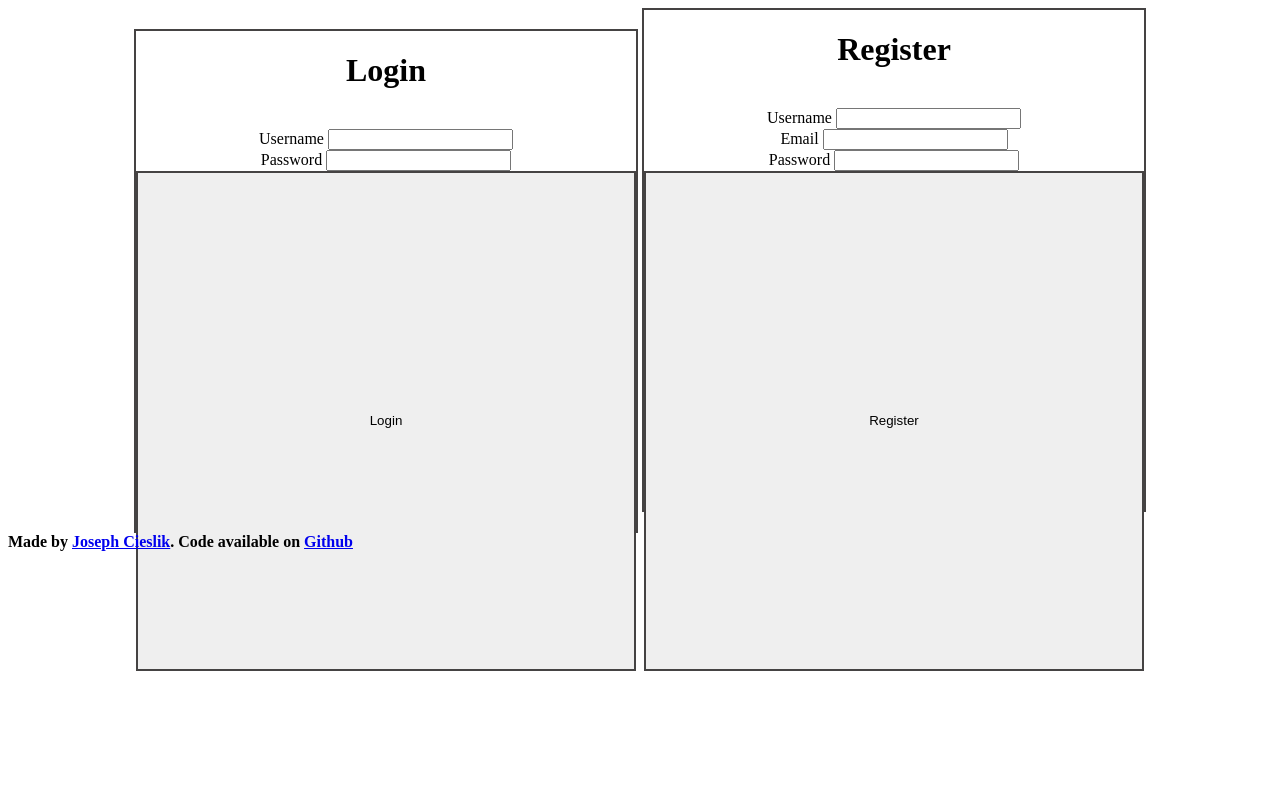
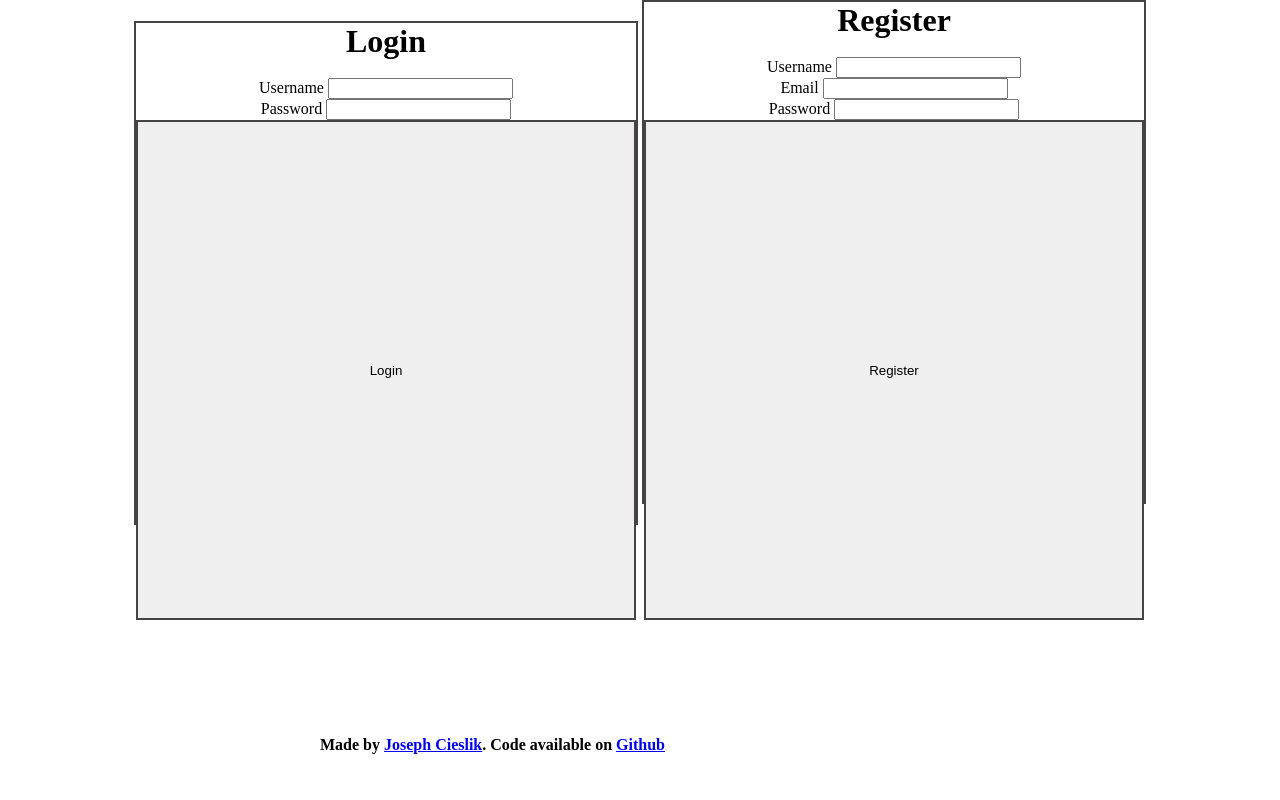
Before and after one commit to torchhound/silentHeavens, a Flask app: page / in a window 1280 px wide. Run offline with Flask 2, Linux system fonts and the light colour scheme.

Commit message:
Added sticky footer

```diff
--- a/gameServer.py
+++ b/gameServer.py
@@ -4,9 +4,8 @@ DEBUG = True #change in production
 
 app = Flask(__name__)
 app.secret_key = "echidna"
-bcrypt = Bcrypt(app)
 
-@app.route('/game', methods=["POST", "GET"])
+@app.route('/', methods=["POST", "GET"])
 def index():
 	if request.method == "POST":
 		pass
@@ -14,4 +13,4 @@ def index():
 		return render_template("index.html")
 
 if __name__ == '__main__':
-    app.run(debug=True, host='0.0.0.0')
+    app.run(debug=True, host='127.0.0.1')
--- a/static/login.css
+++ b/static/login.css
@@ -20,3 +20,22 @@
     width: 20em;
     height: 2em;
 }
+
+/*sticky footer*/
+* {
+    margin: 0;
+}
+html, body {
+    height: 100%;
+}
+.wrapper {
+    min-height: 100%;
+    height: auto !important;
+    height: 100%;
+    margin: 0 auto -4em;
+}
+.footer, .push {
+    height: 4em;
+    margin: auto;
+    width: 50%;
+}
--- a/templates/login.html
+++ b/templates/login.html
@@ -7,7 +7,8 @@
 		<link rel="shortcut icon" href="{{ url_for('static', filename='favicon.ico') }}">
 </head>
     <body>
-    <div id="wrap">
+    <div class="wrapper">
+            <div id="wrap">
     	{% with msgs = get_flashed_messages() %}
         {% if msgs %}
           {%- for msg in msgs %}
@@ -80,8 +81,10 @@
       </div>
 
 	</div>
-	<footer>
-			<b>Made by <a href="https://github.com/torchhound">Joseph Cieslik</a>. Code available on <a href="https://github.com/torchhound/silentHeavens">Github</a></b>
-		</footer>
+            <div class="push"></div>
+        </div>
+        <div class="footer">
+            <b>Made by <a href="https://github.com/torchhound">Joseph Cieslik</a>. Code available on <a href="https://github.com/torchhound/silentHeavens">Github</a></b>
+        </div>
 </body>
 </html>
```
Also changed, not shown: static/index.css (+19 -0 lines), templates/index.html (+7 -4 lines).
